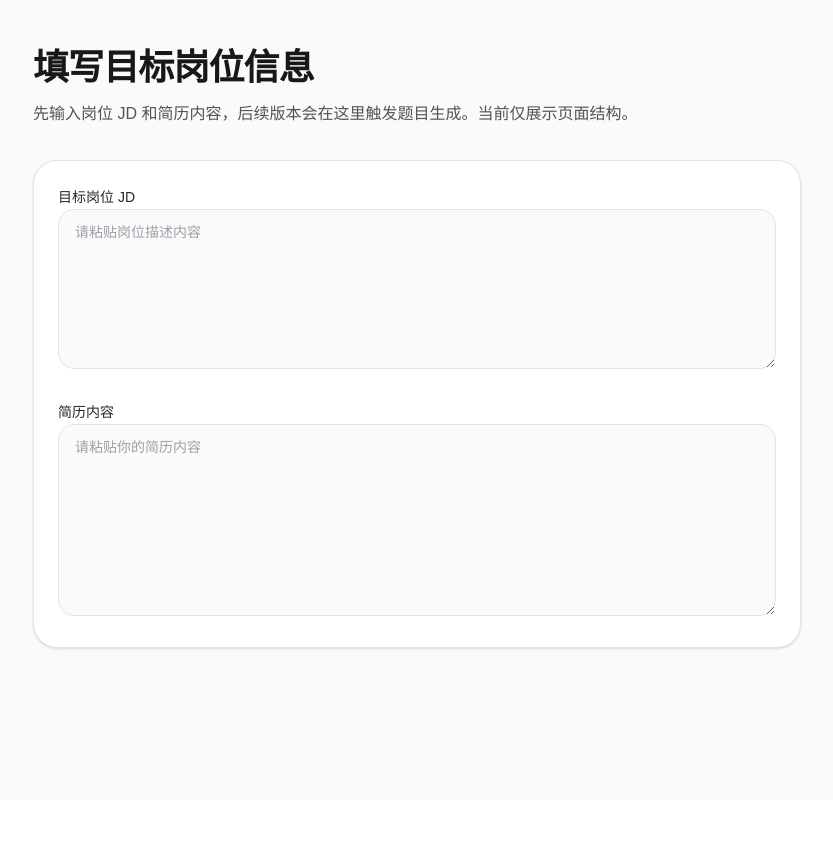
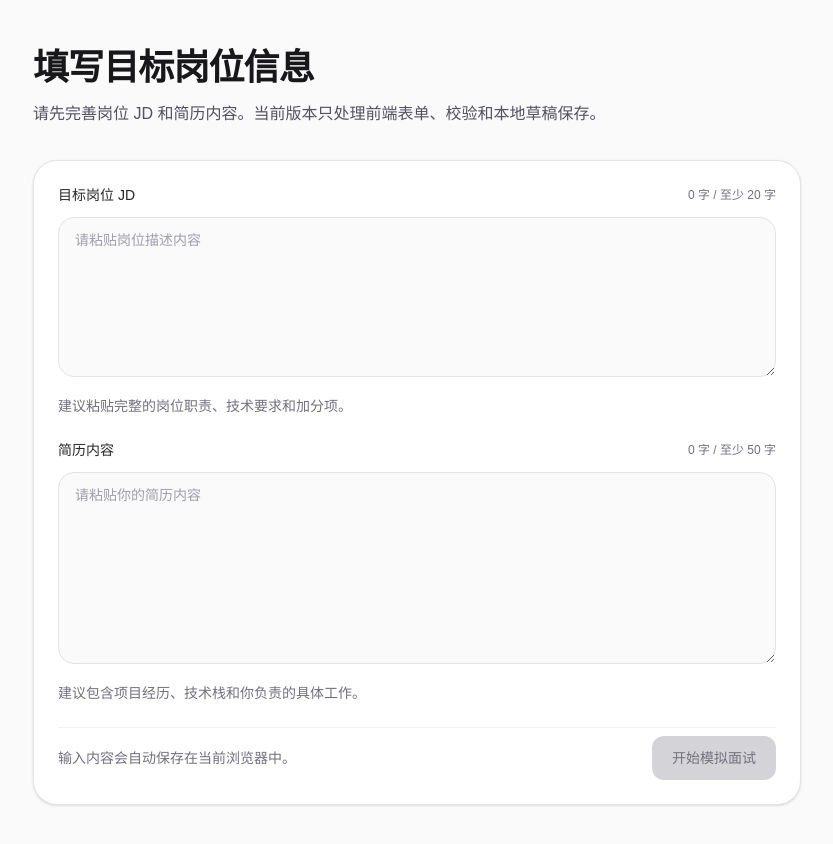
Before and after one commit to AeroSm1th/frontend-interview-copilot, a Next.js app: page /setup in a window 1280 px wide. Shown: the top 844 px of the page, without its empty margins (223-1056 px from the left). Before the commit the page ends 800 px from the top, so only its background shows below. Built offline with nearby package versions, Linux system fonts and the light colour scheme.

Commit message:
feat: add setup form validation and local storage

```diff
--- a/src/app/setup/page.tsx
+++ b/src/app/setup/page.tsx
@@ -1,45 +1,170 @@
+"use client";
+
+import { type FormEvent, useEffect, useRef, useState } from "react";
+import { useRouter } from "next/navigation";
+
 import { PageContainer } from "@/components/shared/page-container";
 import { PageHeader } from "@/components/shared/page-header";
+import { SETUP_FORM_LIMITS } from "@/lib/constants";
+import { readSetupForm, saveSetupForm } from "@/lib/storage";
+import { validateSetupForm } from "@/lib/validation";
+import type { SetupFormData, SetupFormField } from "@/types/interview";
 
 export default function SetupPage() {
+  const router = useRouter();
+  const hasSavedDraft = useRef(false);
+  const [formData, setFormData] = useState<SetupFormData>(() => readSetupForm());
+  const [touchedFields, setTouchedFields] = useState<
+    Record<SetupFormField, boolean>
+  >({
+    jd: false,
+    resume: false,
+  });
+  const [hasSubmitted, setHasSubmitted] = useState(false);
+
+  useEffect(() => {
+    if (!hasSavedDraft.current) {
+      hasSavedDraft.current = true;
+      return;
+    }
+
+    saveSetupForm(formData);
+  }, [formData]);
+
+  const validationResult = validateSetupForm(formData);
+
+  function handleChange(field: SetupFormField, value: string) {
+    setFormData((currentValues) => ({
+      ...currentValues,
+      [field]: value,
+    }));
+  }
+
+  function handleBlur(field: SetupFormField) {
+    setTouchedFields((currentFields) => ({
+      ...currentFields,
+      [field]: true,
+    }));
+  }
+
+  function shouldShowError(field: SetupFormField) {
+    return (
+      (touchedFields[field] || hasSubmitted) &&
+      Boolean(validationResult.errors[field])
+    );
+  }
+
+  function handleSubmit(event: FormEvent<HTMLFormElement>) {
+    event.preventDefault();
+    setHasSubmitted(true);
+
+    if (!validationResult.isValid) {
+      setTouchedFields({
+        jd: true,
+        resume: true,
+      });
+      return;
+    }
+
+    router.push("/interview");
+  }
+
   return (
     <PageContainer>
       <div className="mx-auto flex w-full max-w-3xl flex-col gap-8">
         <PageHeader
           title="填写目标岗位信息"
-          description="先输入岗位 JD 和简历内容，后续版本会在这里触发题目生成。当前仅展示页面结构。"
+          description="请先完善岗位 JD 和简历内容。当前版本只处理前端表单、校验和本地草稿保存。"
         />
 
         <section className="rounded-3xl border border-zinc-200 bg-white p-6 shadow-sm">
-          <div className="space-y-6">
+          <form className="space-y-6" onSubmit={handleSubmit} noValidate>
             <div className="space-y-3">
+              <div className="flex items-center justify-between gap-4">
                 <label
                   htmlFor="job-description"
                   className="text-sm font-medium text-zinc-800"
                 >
                   目标岗位 JD
                 </label>
+                <span className="text-xs text-zinc-500">
+                  {formData.jd.length} 字 / 至少 {SETUP_FORM_LIMITS.jdMinLength} 字
+                </span>
+              </div>
               <textarea
                 id="job-description"
+                name="jd"
                 placeholder="请粘贴岗位描述内容"
-                className="min-h-40 w-full rounded-2xl border border-zinc-200 bg-zinc-50 px-4 py-3 text-sm text-zinc-900 outline-none placeholder:text-zinc-400"
+                value={formData.jd}
+                onChange={(event) => handleChange("jd", event.target.value)}
+                onBlur={() => handleBlur("jd")}
+                aria-invalid={shouldShowError("jd")}
+                className={`min-h-40 w-full rounded-2xl border px-4 py-3 text-sm text-zinc-900 outline-none placeholder:text-zinc-400 ${
+                  shouldShowError("jd")
+                    ? "border-red-300 bg-red-50/60"
+                    : "border-zinc-200 bg-zinc-50"
+                }`}
               />
+              {shouldShowError("jd") ? (
+                <p className="text-sm text-red-600">{validationResult.errors.jd}</p>
+              ) : (
+                <p className="text-sm text-zinc-500">
+                  建议粘贴完整的岗位职责、技术要求和加分项。
+                </p>
+              )}
             </div>
 
             <div className="space-y-3">
+              <div className="flex items-center justify-between gap-4">
                 <label
                   htmlFor="resume-content"
                   className="text-sm font-medium text-zinc-800"
                 >
                   简历内容
                 </label>
+                <span className="text-xs text-zinc-500">
+                  {formData.resume.length} 字 / 至少{" "}
+                  {SETUP_FORM_LIMITS.resumeMinLength} 字
+                </span>
+              </div>
               <textarea
                 id="resume-content"
+                name="resume"
                 placeholder="请粘贴你的简历内容"
-                className="min-h-48 w-full rounded-2xl border border-zinc-200 bg-zinc-50 px-4 py-3 text-sm text-zinc-900 outline-none placeholder:text-zinc-400"
+                value={formData.resume}
+                onChange={(event) => handleChange("resume", event.target.value)}
+                onBlur={() => handleBlur("resume")}
+                aria-invalid={shouldShowError("resume")}
+                className={`min-h-48 w-full rounded-2xl border px-4 py-3 text-sm text-zinc-900 outline-none placeholder:text-zinc-400 ${
+                  shouldShowError("resume")
+                    ? "border-red-300 bg-red-50/60"
+                    : "border-zinc-200 bg-zinc-50"
+                }`}
               />
+              {shouldShowError("resume") ? (
+                <p className="text-sm text-red-600">
+                  {validationResult.errors.resume}
+                </p>
+              ) : (
+                <p className="text-sm text-zinc-500">
+                  建议包含项目经历、技术栈和你负责的具体工作。
+                </p>
+              )}
             </div>
+
+            <div className="flex flex-col gap-3 border-t border-zinc-100 pt-2 sm:flex-row sm:items-center sm:justify-between">
+              <p className="text-sm text-zinc-500">
+                输入内容会自动保存在当前浏览器中。
+              </p>
+              <button
+                type="submit"
+                disabled={!validationResult.isValid}
+                className="inline-flex items-center justify-center rounded-xl bg-zinc-900 px-5 py-3 text-sm font-medium text-white transition-colors hover:bg-zinc-700 disabled:cursor-not-allowed disabled:bg-zinc-300 disabled:text-zinc-500"
+              >
+                开始模拟面试
+              </button>
             </div>
+          </form>
         </section>
       </div>
     </PageContainer>
--- /dev/null
+++ b/src/lib/constants.ts
@@ -0,0 +1,15 @@
+import type { SetupFormData } from "@/types/interview";
+
+export const STORAGE_KEYS = {
+  setupForm: "frontend-interview-copilot.setup-form",
+} as const;
+
+export const SETUP_FORM_LIMITS = {
+  jdMinLength: 20,
+  resumeMinLength: 50,
+} as const;
+
+export const SETUP_FORM_INITIAL_VALUES: SetupFormData = {
+  jd: "",
+  resume: "",
+};
--- /dev/null
+++ b/src/lib/storage.ts
@@ -0,0 +1,56 @@
+import { SETUP_FORM_INITIAL_VALUES, STORAGE_KEYS } from "@/lib/constants";
+import type { SetupFormData } from "@/types/interview";
+
+function isBrowser() {
+  return typeof window !== "undefined";
+}
+
+function isSetupFormData(value: unknown): value is SetupFormData {
+  if (!value || typeof value !== "object") {
+    return false;
+  }
+
+  const data = value as Record<string, unknown>;
+
+  return typeof data.jd === "string" && typeof data.resume === "string";
+}
+
+export function readSetupForm(): SetupFormData {
+  if (!isBrowser()) {
+    return SETUP_FORM_INITIAL_VALUES;
+  }
+
+  const rawValue = window.localStorage.getItem(STORAGE_KEYS.setupForm);
+
+  if (!rawValue) {
+    return SETUP_FORM_INITIAL_VALUES;
+  }
+
+  try {
+    const parsedValue: unknown = JSON.parse(rawValue);
+
+    if (isSetupFormData(parsedValue)) {
+      return parsedValue;
+    }
+  } catch {
+    return SETUP_FORM_INITIAL_VALUES;
+  }
+
+  return SETUP_FORM_INITIAL_VALUES;
+}
+
+export function saveSetupForm(values: SetupFormData) {
+  if (!isBrowser()) {
+    return;
+  }
+
+  window.localStorage.setItem(STORAGE_KEYS.setupForm, JSON.stringify(values));
+}
+
+export function clearSetupForm() {
+  if (!isBrowser()) {
+    return;
+  }
+
+  window.localStorage.removeItem(STORAGE_KEYS.setupForm);
+}
--- /dev/null
+++ b/src/lib/validation.ts
@@ -0,0 +1,31 @@
+import { SETUP_FORM_LIMITS } from "@/lib/constants";
+import type {
+  SetupFormData,
+  SetupFormErrors,
+  SetupFormValidationResult,
+} from "@/types/interview";
+
+export function validateSetupForm(
+  values: SetupFormData,
+): SetupFormValidationResult {
+  const errors: SetupFormErrors = {};
+  const jdLength = values.jd.trim().length;
+  const resumeLength = values.resume.trim().length;
+
+  if (jdLength === 0) {
+    errors.jd = "请输入目标岗位 JD。";
+  } else if (jdLength < SETUP_FORM_LIMITS.jdMinLength) {
+    errors.jd = `JD 至少需要 ${SETUP_FORM_LIMITS.jdMinLength} 个字符。`;
+  }
+
+  if (resumeLength === 0) {
+    errors.resume = "请输入简历内容。";
+  } else if (resumeLength < SETUP_FORM_LIMITS.resumeMinLength) {
+    errors.resume = `简历内容至少需要 ${SETUP_FORM_LIMITS.resumeMinLength} 个字符。`;
+  }
+
+  return {
+    isValid: Object.keys(errors).length === 0,
+    errors,
+  };
+}
```
Also changed, not shown: src/types/interview.ts (+14 -0 lines). Lines whose indentation alone changed are shown as unchanged.
